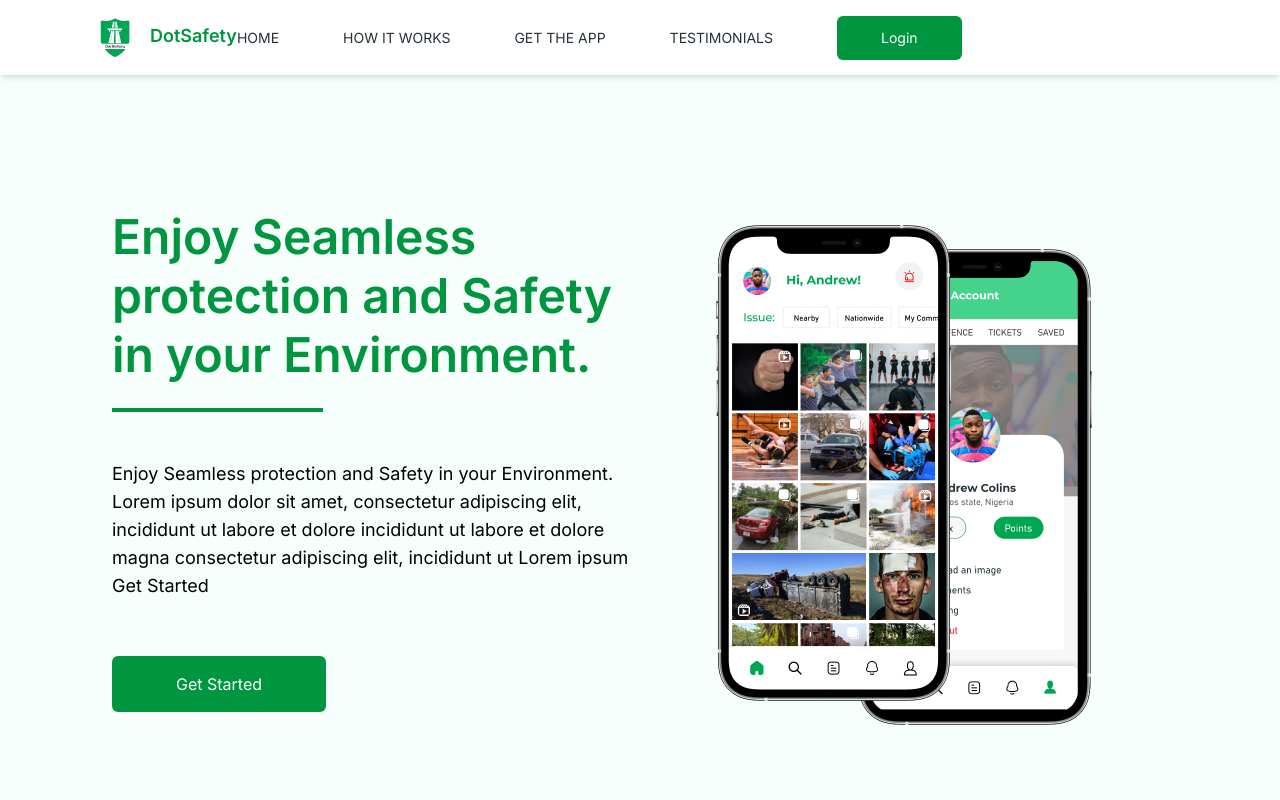
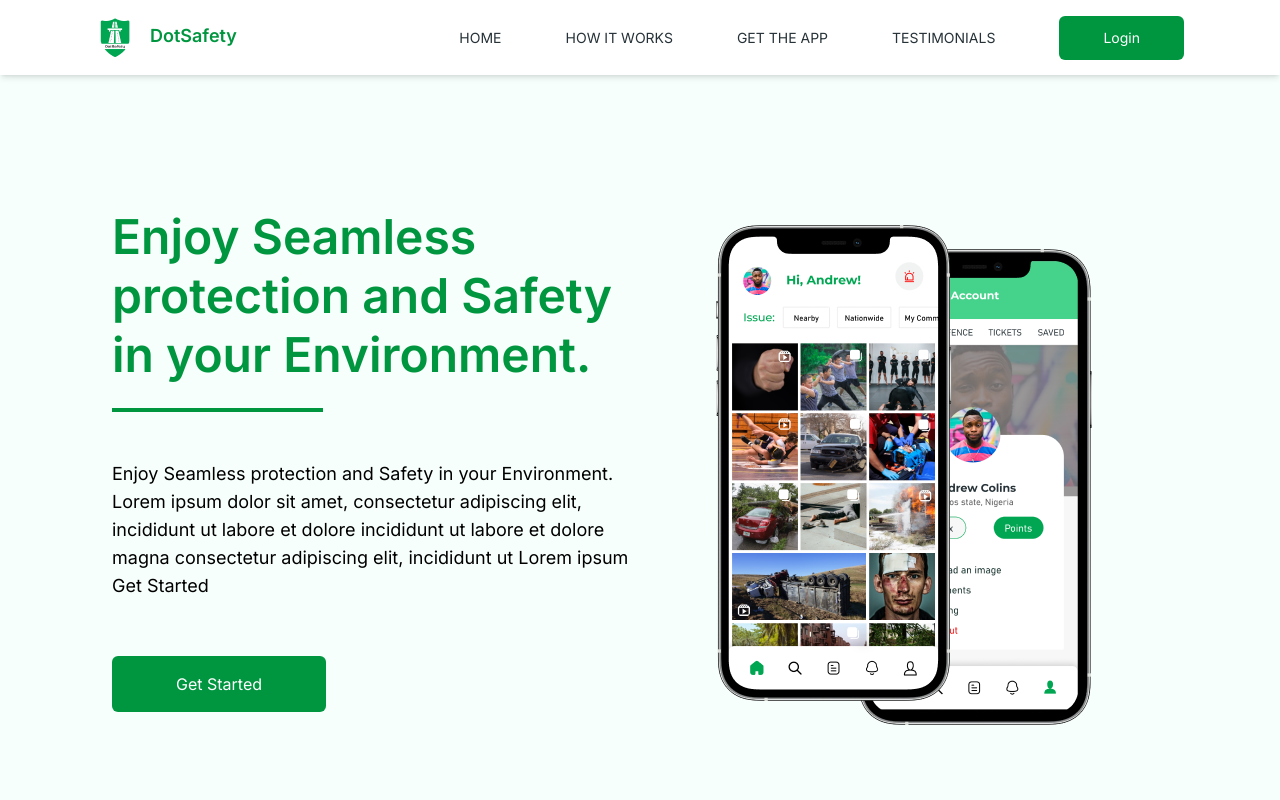
Before and after one commit to Eze4Manuel/dot_safety_landing_page, a React (Create React App) app: page / in a window 1280 px wide. Shown: the top 800 px of the page. Built offline with nearby package versions, Linux system fonts and the light colour scheme.

Commit message:
fixed bug in header

```diff
--- a/src/components/Header.js
+++ b/src/components/Header.js
@@ -6,7 +6,7 @@ import { AiOutlineMenu } from "react-icons/ai";
 const Header = () => {
   const [isOpen, setIsOpen] = useState(false);
   return (
-    <div className="h-[75px] sticky top-0 z-50 bg-white px-12 md:px-24 grid shadow-md">
+    <div className="h-[75px] sticky top-0 z-50 bg-white px-12 md:px-24 grid shadow-md w-full">
       <Transition
         // as={Fragment}
         show={isOpen}
@@ -39,7 +39,7 @@ const Header = () => {
           </div>
         </div>
       </Transition>
-      <div className=" max-w-[1130px] justify-between z-40 grid grid-cols-3 lg:flex items-center">
+      <div className=" max-w-[1130px] justify-between z-40 flex items-center w-full">
         <div>
           <img src="/img/logo.png" alt="" className="inline-grid" />
           <h2 className="text-primary-base hidden md:inline-grid ml-4 font-semibold text-lg">
@@ -56,7 +56,6 @@ const Header = () => {
               Login
             </button>
           </ul>
-        </div>
           <div className="w-2 ml-auto ">
             <Transition show={isOpen}>
               <AiOutlineClose
@@ -76,6 +75,7 @@ const Header = () => {
           </div>
         </div>
       </div>
+    </div>
   );
 };
 
```
Lines whose indentation alone changed are shown as unchanged.
